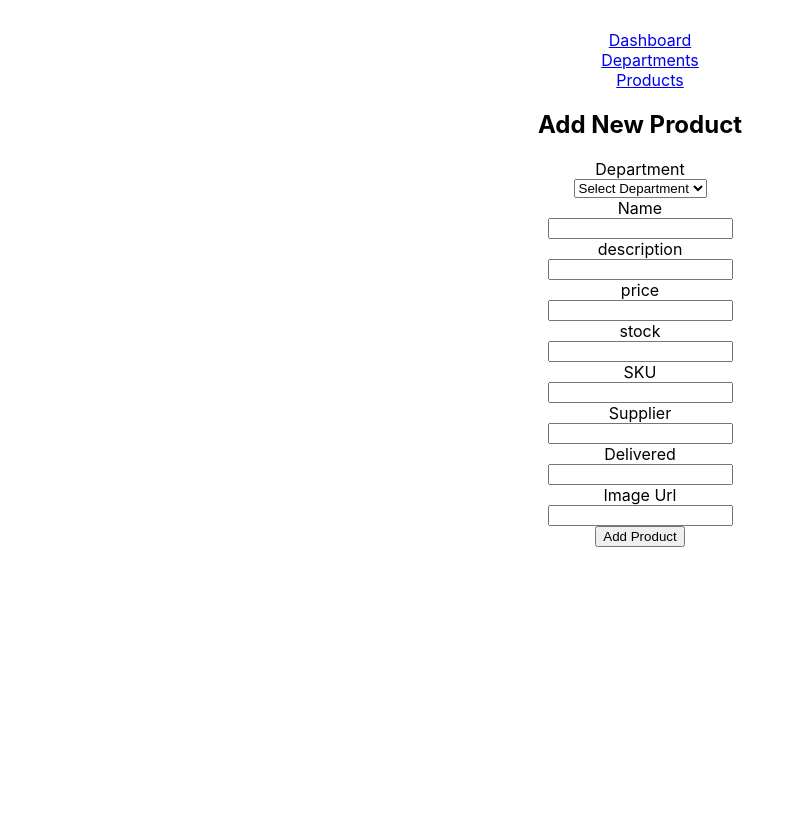
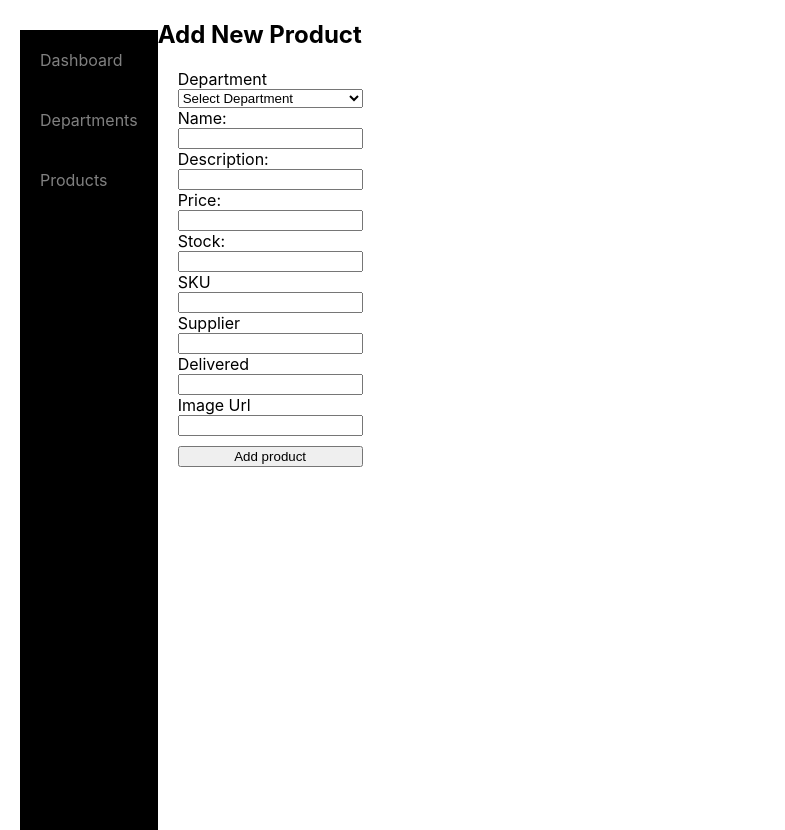
Before and after one commit to Sarathkumar-amat/machine_coding_round_10, a React (Create React App) app: page /newProduct in a window 1280 px wide. Shown: the whole page, without its empty margins (0-785 px from the left). Before the commit the page ends 800 px from the top, so only its background shows below. Built offline with nearby package versions, Linux system fonts and the light colour scheme.

Commit message:
added styles

```diff
--- a/src/App.css
+++ b/src/App.css
@@ -1,5 +1,5 @@
 .App {
-  text-align: center;
+
 }
 
 .App-logo {
@@ -9,18 +9,33 @@
 .route-container{
   display: flex;
   flex-direction: column;
+  cursor: pointer;
+}
+.sidebar-route{
+  display: flex;
+}
+.sidebar-container{
+  background-color: black;
+  color: white;
   margin-left:20px;
   margin-top: 30px;
-  cursor: pointer;
+  height: 100vh;
+}
+.route{
+  margin:20px;
 }
 .dash-container{
   display: flex;
 }
 .dash-card{
-  border: 1px solid black;
+  border-radius: 5px;
   padding:20px;
   margin:10px;
   cursor: pointer;
+  background-color: #f1f3f4;
+  color:black;
+  font-weight: bold;
+  box-shadow: 1px 1px 2px 2px rgba(0,0,0,0.3);
 }
 .page-name{
   margin: 15px;
@@ -28,10 +43,17 @@
   /* background-color: yellow; */
   text-decoration-line: none;
 }
+table,th,td{
+  padding: 5px;
+  text-align: left;
+  /* border: 1px solid black; */
+}
+
 .all-inputs{
   display: flex;
   flex-direction: column;
-  justify-content: center;
-  align-items: center;
-
+  margin:20px;
 }
+.submit-button{
+  margin-top:10px;
+}
--- a/src/App.js
+++ b/src/App.js
@@ -9,6 +9,7 @@ import { NewProduct } from './pages/NewProduct';
 function App() {
   return (
     <div className="App">
+      <div className='sidebar-route'>
         <SideBar />
           <Routes>
             <Route path="/" element={<Dashboard />}/>
@@ -17,6 +18,7 @@ function App() {
             <Route path="/newProduct" element={<NewProduct />} />
           </Routes>
         </div>
+    </div>
   );
 }
 
--- a/src/components/SideBar.jsx
+++ b/src/components/SideBar.jsx
@@ -1,10 +1,17 @@
 import { NavLink } from "react-router-dom"
+
+const linkStyle = ({isActive})=>({
+    color:isActive?"white":"grey",
+    textDecoration:"none"
+})
 
 export function SideBar()
 {
-    return (<div className="route-container">
-        <NavLink to="/">Dashboard</NavLink>
-        <NavLink to="/departments">Departments</NavLink>
-        <NavLink to="/products">Products</NavLink>
+    return (<div className="sidebar-container">
+    <div className="route-container">
+        <NavLink style={linkStyle} className="route" to="/">Dashboard</NavLink>
+        <NavLink style={linkStyle} className="route" to="/departments">Departments</NavLink>
+        <NavLink style={linkStyle} className="route" to="/products">Products</NavLink>
+        </div>
     </div>)
 }
--- a/src/pages/Departments.jsx
+++ b/src/pages/Departments.jsx
@@ -10,9 +10,11 @@ export function Departments()
         dispatchProduct({type:"SET_DEPT",payload:deparmentName});
         navigate("/products")
     }
-    return (<div className="dash-container">
+    return (<div>
+        <div className="dash-container">
         <div onClick={()=>deptSelect("Kitchen")} className="dash-card">Kitchen</div>
         <div onClick={()=>deptSelect("Clothing")} className="dash-card">Clothing</div>
         <div onClick={()=>deptSelect("Toys")} className="dash-card">toys</div>
+        </div>
     </div>)
 }
--- a/src/pages/NewProduct.jsx
+++ b/src/pages/NewProduct.jsx
@@ -34,8 +34,8 @@ export function NewProduct()
     department:"",name:"",price:0,stock:0,description:"",price:0,sku:"",supplier:"",
     delivered:0,imageUrl:""
     })
-    const handleSubmit = ()=>{
-        console.log("here");
+    const handleSubmit = (event)=>{
+        event.preventDefault();
         const newProduct = productValue;
         const newList = [...prodList,{...newProduct}];
         localStorage.setItem("allProds",JSON.stringify(newList));
@@ -46,7 +46,7 @@ export function NewProduct()
     return (<div>
 
         <h2>Add New Product</h2>
-        <div className="all-inputs">
+        <form onSubmit={handleSubmit}  className="all-inputs">
             <label>Department</label>
             <select onChange={(e)=>dispatcher({type:"dept",payload:e.target.value})}>
                 <option>
@@ -62,24 +62,24 @@ export function NewProduct()
                     Toys
                 </option>
             </select>
-                <label>Name</label>
-                <input onChange={(e)=>dispatcher({type:"name",payload:e.target.value})} type="text" />
-                <label>description</label>
-                <input onChange={(e)=>dispatcher({type:"description",payload:e.target.value})} type="text" />
-                <label>price</label>
-                <input onChange={(e)=>dispatcher({type:"price",payload:e.target.value})} type="number" />
-                <label>stock</label>
-                <input onChange={(e)=>dispatcher({type:"stock",payload:e.target.value})} type="number" />
+                <label>Name:</label>
+                <input required onChange={(e)=>dispatcher({type:"name",payload:e.target.value})} type="text" />
+                <label>Description:</label>
+                <input required onChange={(e)=>dispatcher({type:"description",payload:e.target.value})} type="text" />
+                <label>Price:</label>
+                <input required onChange={(e)=>dispatcher({type:"price",payload:e.target.value})} type="number" />
+                <label>Stock: </label>
+                <input required onChange={(e)=>dispatcher({type:"stock",payload:e.target.value})} type="number" />
                 <label>SKU</label>
-                <input onChange={(e)=>dispatcher({type:"sku",payload:e.target.value})} type="text" />
+                <input required onChange={(e)=>dispatcher({type:"sku",payload:e.target.value})} type="text" />
                 <label>Supplier</label>
-                <input onChange={(e)=>dispatcher({type:"supplier",payload:e.target.value})} type="text" />
+                <input required onChange={(e)=>dispatcher({type:"supplier",payload:e.target.value})} type="text" />
                 <label>Delivered</label>
-                <input onChange={(e)=>dispatcher({type:"delivered",payload:e.target.value})} type="number" />
+                <input required onChange={(e)=>dispatcher({type:"delivered",payload:e.target.value})} type="number" />
                 <label>Image Url</label>
-                <input onChange={(e)=>dispatcher({type:"url",payload:e.target.value})} type="text" />
-            <button onClick={handleSubmit}>Add Product</button>
-        </div>
+                <input required onChange={(e)=>dispatcher({type:"url",payload:e.target.value})} type="text" />
+            <input className="submit-button" type="submit" value="Add product" />
+        </form>
 
     </div>)
 }
--- a/src/pages/Products.jsx
+++ b/src/pages/Products.jsx
@@ -74,7 +74,7 @@ export function Products()
                 <th>Stock</th>
                 <th>Supplier</th>
             </tr>
-            {displayData?.map(({imageUrl,name,description,price,stock,supplier})=>
+           {displayData?.map(({imageUrl,name,description,price,stock,supplier})=>
                 <tr>
                     <td><img src={imageUrl} height="100px" width="100px" alt="product-photo" /></td>
                     <td><Link>{name}</Link></td>
```
Lines whose indentation alone changed are shown as unchanged.
